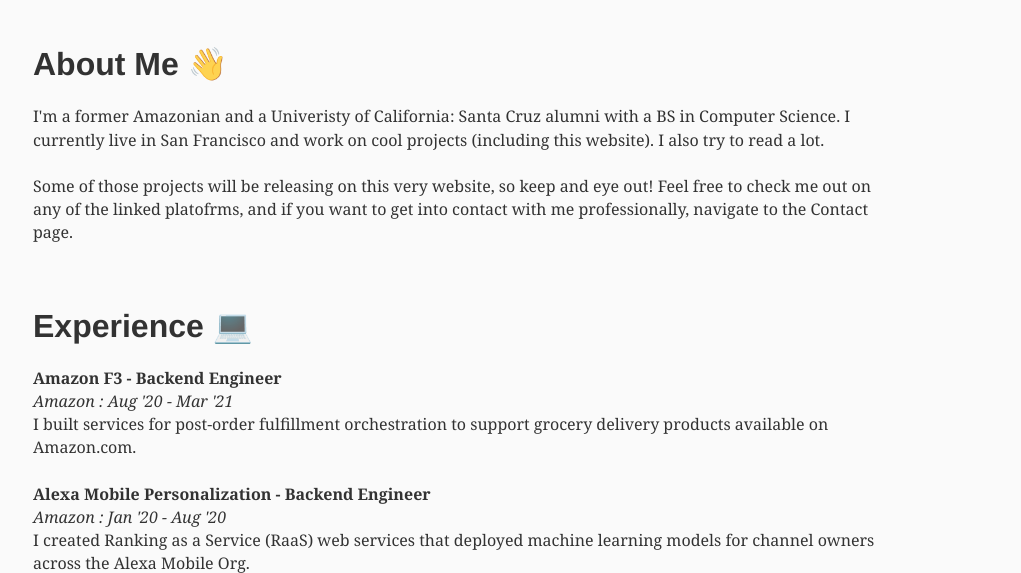
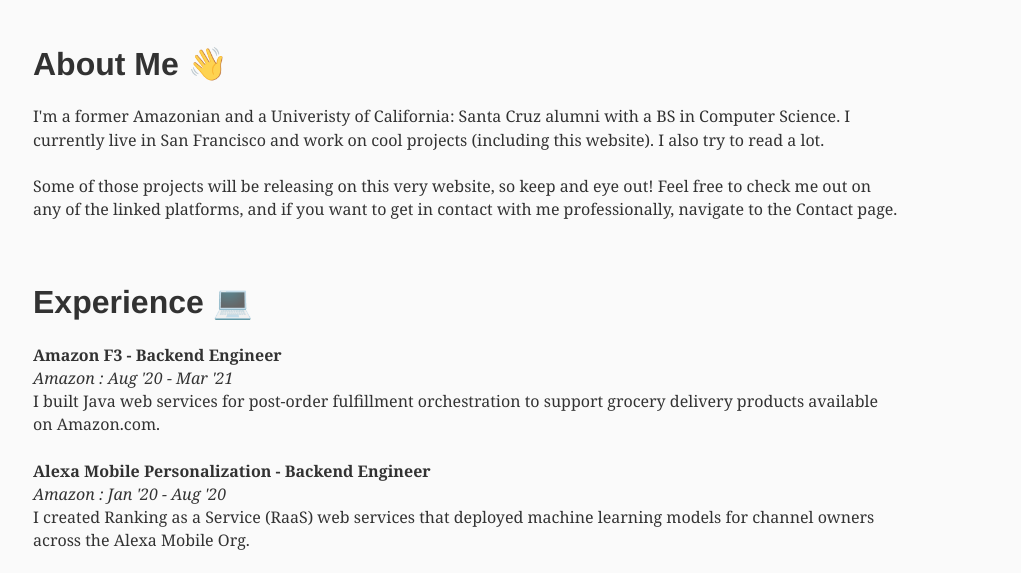
Before and after one commit to DanielThurau/thurau.io, a Gatsby site: page / in a window 1280 px wide. Shown: the part 213-786 px from the top of the page, without its empty margins (173-1194 px from the left). Built offline with nearby package versions, Linux system fonts and the light colour scheme; Gatsby itself is replaced by a stand-in of ours.

Commit message:
Fixing some spell check errors

```diff
--- a/src/pages/index.jsx
+++ b/src/pages/index.jsx
@@ -23,8 +23,8 @@
           </p>
           <p>
             Some of those projects will be releasing on this very website, so keep and eye out!
-            Feel free to check me out on any of the linked platofrms, and if you want to get
-            into contact with me professionally, navigate to the Contact page.
+            Feel free to check me out on any of the linked platforms, and if you want to get
+            in contact with me professionally, navigate to the Contact page.
           </p>
         </div>
         <div style={{ marginBottom: '4rem' }}>
@@ -33,7 +33,7 @@
           <Experience
             title="Amazon F3 - Backend Engineer"
             companyTime="Amazon : Aug '20 - Mar '21"
-            description="I built services for post-order fulfillment orchestration to support grocery delivery products available on Amazon.com."
+            description="I built Java web services for post-order fulfillment orchestration to support grocery delivery products available on Amazon.com."
           />
 
           <Experience
```
